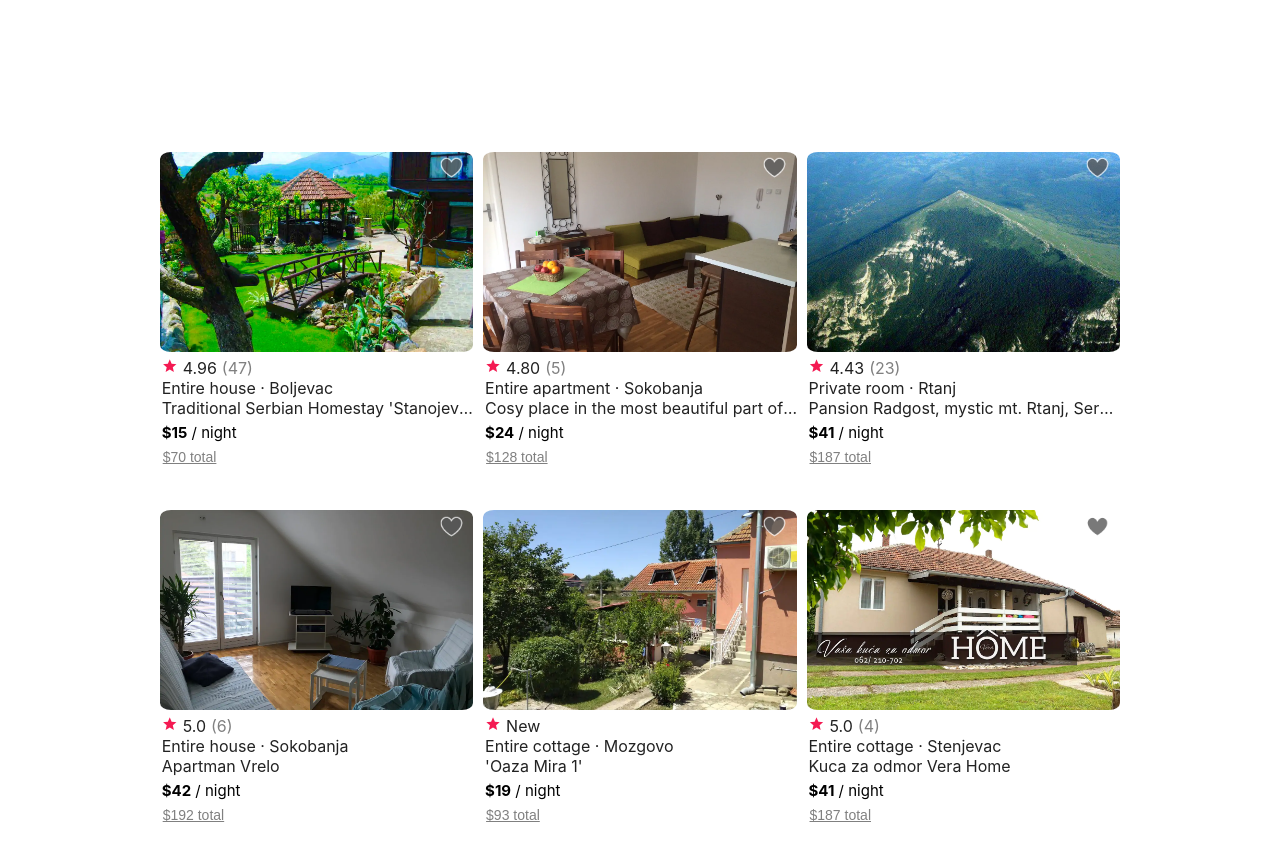
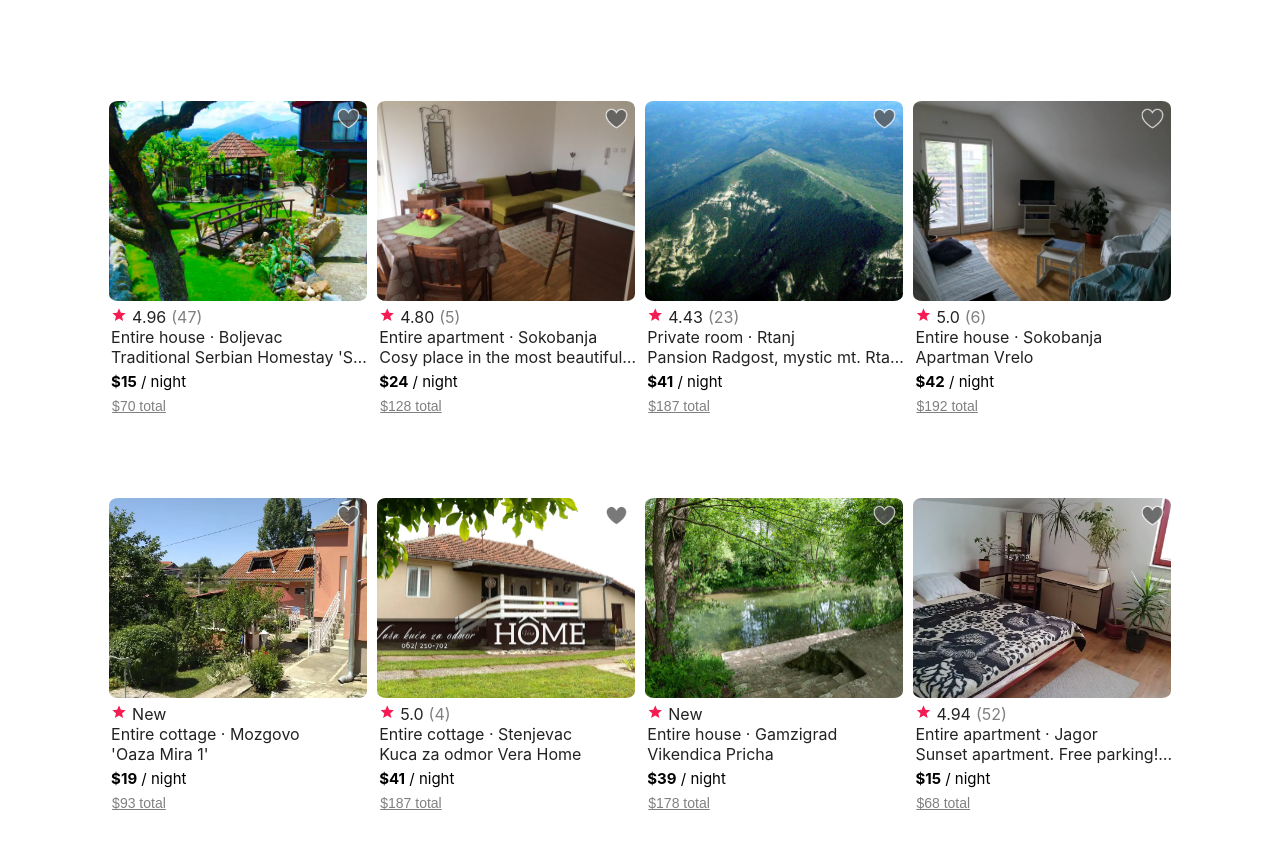
Before and after one commit to stefanm3000/airbnb-02v2, a plain HTML site: page index.html in a window 1280 px wide. Shown: the top 858 px of the page. Drawn offline with Linux system fonts and the light colour scheme.

Commit message:
:construction:

```diff
--- a/main.css
+++ b/main.css
@@ -7,7 +7,7 @@
     grid-template-columns: repeat(auto-fit, minmax(min(16rem, 100%), 1fr));
     grid-template-rows: 1fr 1fr;
     gap: 1%;
-    margin: 12%;
+    margin: 8%;
 }
 
 body {
@@ -82,7 +82,7 @@ i.material-icons {
     border: none;
     background-color: white;
     text-decoration: underline;
-    padding: 7px 0px 30px 1px;
+    padding: 7px 0px 70px 1px;
     color: gray;
     font-size: 14px;
 }
```
